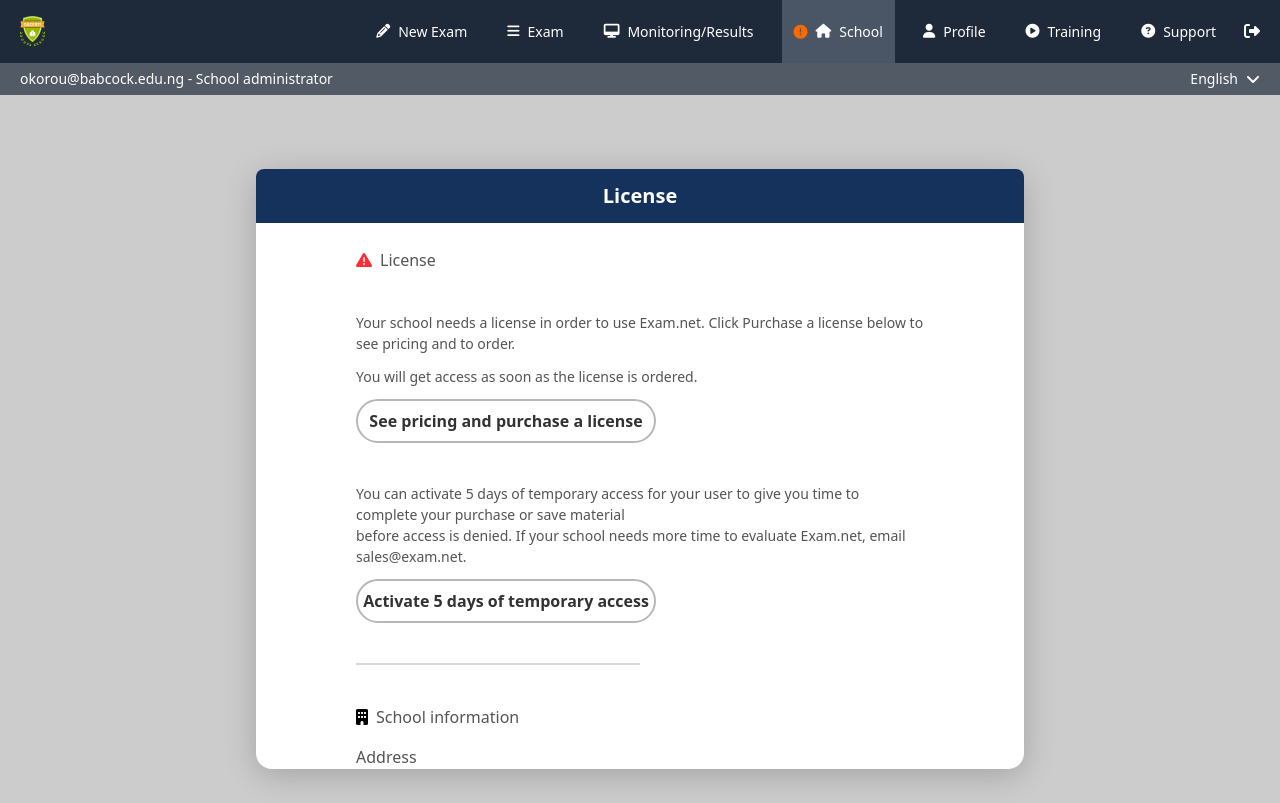
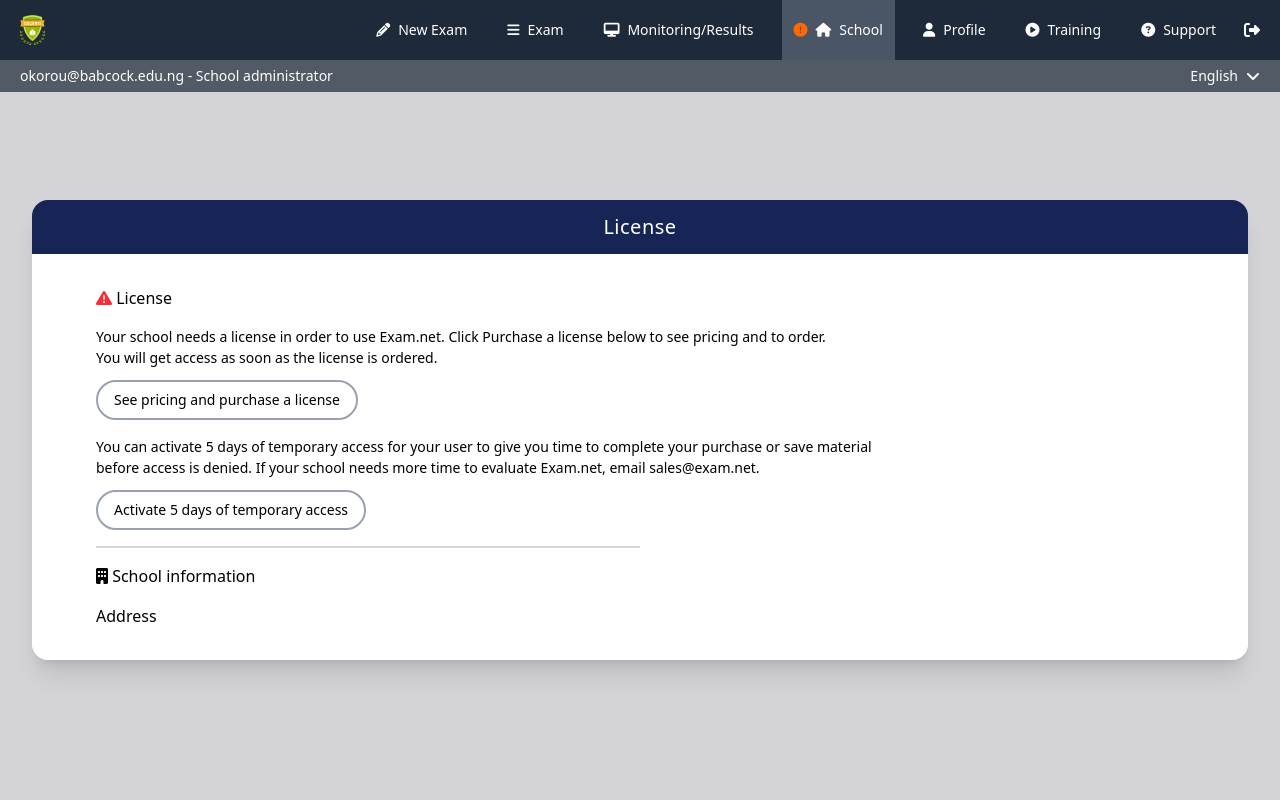
Before and after one commit to urizennnn/Exam-net, a Vue app: page / in a window 1280 px wide. Built offline with nearby package versions, Linux system fonts and the light colour scheme.

Commit message:
minor changes

```diff
--- a/src/components/AppToast.vue
+++ b/src/components/AppToast.vue
@@ -4,7 +4,7 @@
     class="bg-blue-100 text-blue-600 p-2 flex items-center justify-between gap-2 text-lg"
   >
     <h4 class="font-semibold">
-      This is a preview of how this exam will appear to the students.
+      {{ text }}
     </h4>
     <i
       class="fa-solid fa-xmark cursor-pointer text-2xl"
@@ -17,6 +17,10 @@
 <script setup lang="ts">
 import { ref } from "vue";
 
+defineProps({
+  text: String,
+});
+
 const showToast = ref(true);
 
 function closeToast() {
--- a/src/components/NavBar.vue
+++ b/src/components/NavBar.vue
@@ -19,7 +19,7 @@
         v-for="(navLink, index) in navLinks"
         :key="index"
         :to="navLink.to"
-        :class="`flex justify-center items-center h-full px-3 py-[1.30rem] text-white text-[14px] font-[500] hover:bg-gray-600 ${navLink.notification ? 'flex-row-reverse gap-2' : ''}`"
+        :class="`flex justify-center items-center h-full px-3 py-[1.21rem] text-white text-[14px] font-[500] hover:bg-gray-600 ${navLink.notification ? 'flex-row-reverse gap-2' : ''}`"
         active-class="bg-gray-600"
       >
         <p class="capitalize flex gap-2 items-center">
--- /dev/null
+++ b/src/pages/NotFound.vue
@@ -0,0 +1,18 @@
+<template>
+  <section
+    class="bg-gray-800 w-screen h-screen text-white flex flex-col items-center justify-center gap-4"
+  >
+    <p class="text-[30vh]">404</p>
+    <p class="text-5xl">Oops. Nothing here...</p>
+    <AppButton
+      to="/"
+      label="Go Home"
+      theme="variant"
+      extraClass="py-4! px-10!"
+    />
+  </section>
+</template>
+
+<script setup lang="ts">
+import AppButton from "../components/AppButton.vue";
+</script>
--- a/src/pages/Preview/Preview.vue
+++ b/src/pages/Preview/Preview.vue
@@ -1,5 +1,7 @@
 <template>
-  <AppToast />
+  <AppToast
+    text="This is a preview of how this exam will appear to the students."
+  />
   <section class="w-full h-[100dvh] flex">
     <!-- Sidebar -->
     <aside class="h-full w-full max-w-[300px]">
--- a/src/pages/School/License.vue
+++ b/src/pages/School/License.vue
@@ -2,69 +2,56 @@
   <Header />
   <section
     id="section"
-    class="flex justify-center items-center w-full bg-[#cdcccc] p-4 md:p-0"
+    class="relative w-full bg-zinc-300 flex items-center justify-center"
   >
-    <div
-      class="w-full max-w-[90%] md:max-w-[80%] lg:max-w-[60%] h-auto md:h-[600px] flex flex-col mt-10 rounded-2xl bg-[#ffffff] shadow-[0px_6px_32px_0px_rgba(0,0,0,0.2)]"
-    >
-      <div
-        class="bg-[#15325d] text-center text-[#ffffff] py-3 rounded-t-lg text-[18px] md:text-[20px] font-semibold"
+    <div class="section-container-width">
+      <div class="w-full flex flex-col rounded-2xl shadow-xl overflow-hidden">
+        <h1
+          class="bg-blue-950 text-white p-3 rounded-t-lg text-center text-[18px] md:text-[20px] tracking-wide"
         >
           License
-      </div>
-      <div
-        class="mt-5 px-6 md:px-[50px] lg:px-[100px] py-[5px] flex flex-col gap-6 md:gap-10"
-      >
-        <div class="flex gap-2 items-center">
-          <div class="text-red-500">
-            <i class="fa-solid fa-triangle-exclamation"></i>
-          </div>
-          <p class="text-[14px] md:text-[16px] text-[#545454] font-sans">
+        </h1>
+        <div class="w-full h-full flex gap-4 bg-white! flex-col px-16 py-8">
+          <p class="text-[14px] md:text-[16px] font-sans">
+            <i class="text-red-500 fa-solid fa-triangle-exclamation"></i>
             License
           </p>
+          <div class="flex flex-col gap-3">
+            <p class="text-[14px] font-sans">
+              Your school needs a license in order to use Exam.net. Click
+              Purchase a license below to see pricing and to order.
+              <br />
+              You will get access as soon as the license is ordered.
+            </p>
+            <AppButton
+              extraClass="py-1 px-4 rounded-4xl! text-black! border-2! text-lg!"
+              label="See pricing and purchase a license"
+            />
           </div>
           <div class="flex flex-col gap-3">
-          <p class="text-[14px] text-[#545454] font-sans">
-            Your school needs a license in order to use Exam.net. Click Purchase
-            a license below to see pricing and to order.
-          </p>
-          <p class="text-[14px] text-[#545454] font-sans">
-            You will get access as soon as the license is ordered.
-          </p>
-          <button
-            class="border-2 border-[#b7b7b7] w-full md:w-[300px] text-[14px] md:text-[16px] text-[#323232] font-semibold font-sans py-2 rounded-full"
-          >
-            See pricing and purchase a license
-          </button>
-        </div>
-        <div class="flex flex-col gap-3">
-          <p class="text-[14px] text-[#545454] font-sans">
+            <p class="text-[14px] font-sans">
               You can activate 5 days of temporary access for your user to give
               you time to complete your purchase or save material
               <br class="hidden md:block" />
-            before access is denied. If your school needs more time to evaluate
-            Exam.net, email sales@exam.net.
+              before access is denied. If your school needs more time to
+              evaluate Exam.net, email sales@exam.net.
             </p>
 
-          <button
-            class="border-2 border-[#b7b7b7] w-full md:w-[300px] text-[14px] md:text-[16px] text-[#323232] font-semibold font-sans py-2 rounded-full"
-          >
-            Activate 5 days of temporary access
-          </button>
+            <AppButton
+              extraClass="py-1 px-4 rounded-4xl! text-black! border-2! text-lg!"
+              label="Activate 5 days of temporary access"
+            />
           </div>
 
           <div class="border border-[#d6d6d6] lg:w-1/2"></div>
 
           <div class="flex flex-col gap-4">
-          <div class="flex gap-2 items-center">
+            <p class="text-[14px] md:text-[16px]">
               <i class="fa-solid fa-building"></i>
-            <p class="text-[14px] md:text-[16px] text-[#545454] font-sans">
               School information
             </p>
+            <p class="text-[14px] md:text-[16px]">Address</p>
           </div>
-          <p class="text-[14px] md:text-[16px] text-[#545454] font-sans">
-            Address
-          </p>
         </div>
       </div>
     </div>
@@ -72,8 +59,8 @@
 </template>
 
 <script setup>
-import NavBar from "../../components/NavBar.vue";
 import Header from "../../components/Header.vue";
+import AppButton from "../../components/AppButton.vue";
 </script>
 
 <style scoped>
```
Also changed, not shown: src/router/index.ts (+7 -0 lines). Lines whose indentation alone changed are shown as unchanged.
